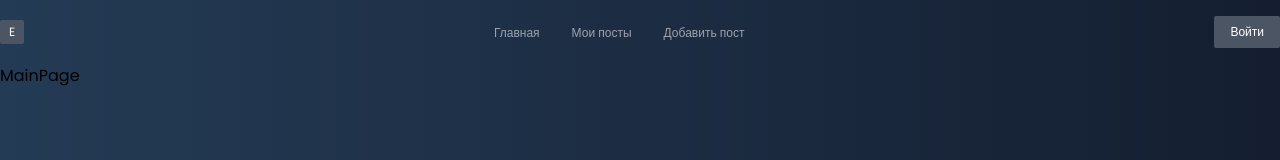
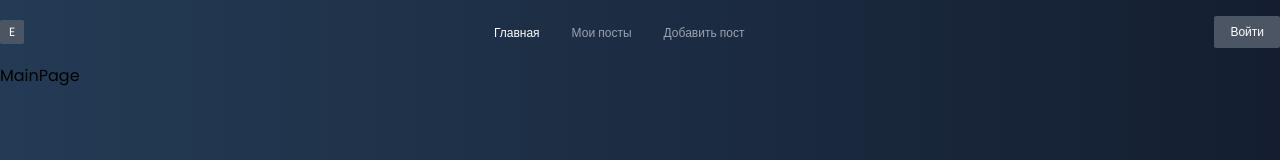
Before and after one commit to Andrsand/mern_blog, a React (Create React App) app in the folder client/: page / in a window 1280 px wide. Shown: the top 160 px of the page. Built offline with nearby package versions, Linux system fonts and the light colour scheme.

Commit message:
feature: Highlight active pages * Added highlighting of active pages in Navbar.js

```diff
--- a/client/src/components/Navbar.jsx
+++ b/client/src/components/Navbar.jsx
@@ -2,17 +2,25 @@ import React from 'react'
 import { Link, NavLink } from 'react-router-dom'
 
 export const Navbar = () => {
+    const activeStyles = {
+        color: 'white',
+    }
+
     return (
         <div className='flex py-4 justify-between items-center'>
             <span className='flex justify-center items-center w-6 h-6 bg-gray-600 text-xs text-white rounded-sm'>
                 E
             </span>
+
             <ul className="flex gap-8">
                 <li>
                     <NavLink
                         to={'/'}
                         href='/'
                         className="text-xs text-gray-400 hover:text-white"
+                        style={({ isActive }) =>
+                            isActive ? activeStyles : undefined
+                        }
                     >
                         Главная
                     </NavLink>
@@ -22,6 +30,9 @@ export const Navbar = () => {
                         to={'/posts'}
                         href='/'
                         className="text-xs text-gray-400 hover:text-white"
+                        style={({ isActive }) =>
+                            isActive ? activeStyles : undefined
+                        }
                     >
                         Мои посты
                     </NavLink>
@@ -31,6 +42,9 @@ export const Navbar = () => {
                         to={'/new'}
                         href='/'
                         className="text-xs text-gray-400 hover:text-white"
+                        style={({ isActive }) =>
+                            isActive ? activeStyles : undefined
+                        }
                     >
                         Добавить пост
                     </NavLink>
```
